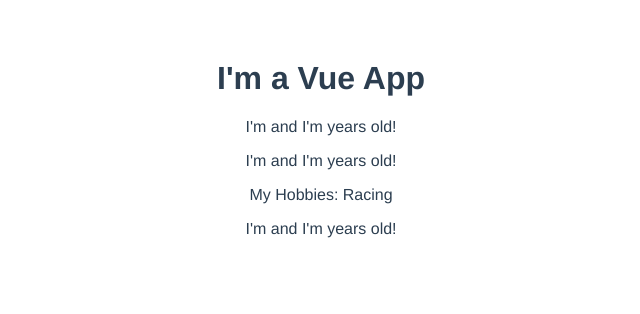
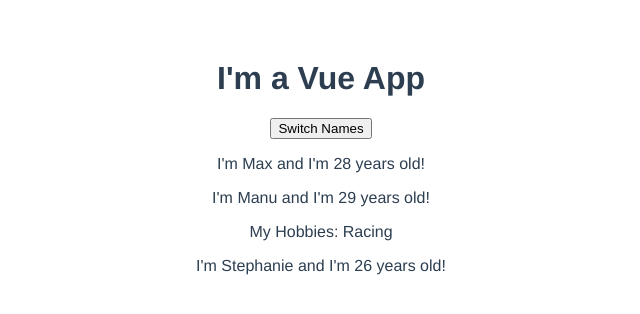
Before and after one commit to FabioZTessitore/learning-vue, a Vue app: page / in a window 1280 px wide. Shown: the top 314 px of the page, without its empty margins (319-959 px from the left). Built offline with nearby package versions, Linux system fonts and the light colour scheme.

Commit message:
handling events

```diff
--- a/src/App.vue
+++ b/src/App.vue
@@ -1,6 +1,7 @@
 <template>
   <div id="app">
     <h1>I'm a Vue App</h1>
+    <button @click="switchNamesHandler">Switch Names</button>
     <Person :name="persons[0].name" :age="persons[0].age" />
     <Person :name="persons[1].name" :age="persons[1].age">My Hobbies: Racing</Person>
     <Person :name="persons[2].name" :age="persons[2].age" />
@@ -21,6 +22,11 @@
       ]
     };
   },
+  methods: {
+    switchNamesHandler: function () {
+      console.log('clicked');
+    }
+  },
   components: {
     Person
   }
--- a/src/components/Person.vue
+++ b/src/components/Person.vue
@@ -7,7 +7,8 @@
 
 <script>
 export default {
-  name: 'Person'
+  name: 'Person',
+  props: [ 'name', 'age' ]
 }
 </script>
 
```
Also changed, not shown: 1 other file (tests, documents, lock files or other folders).
